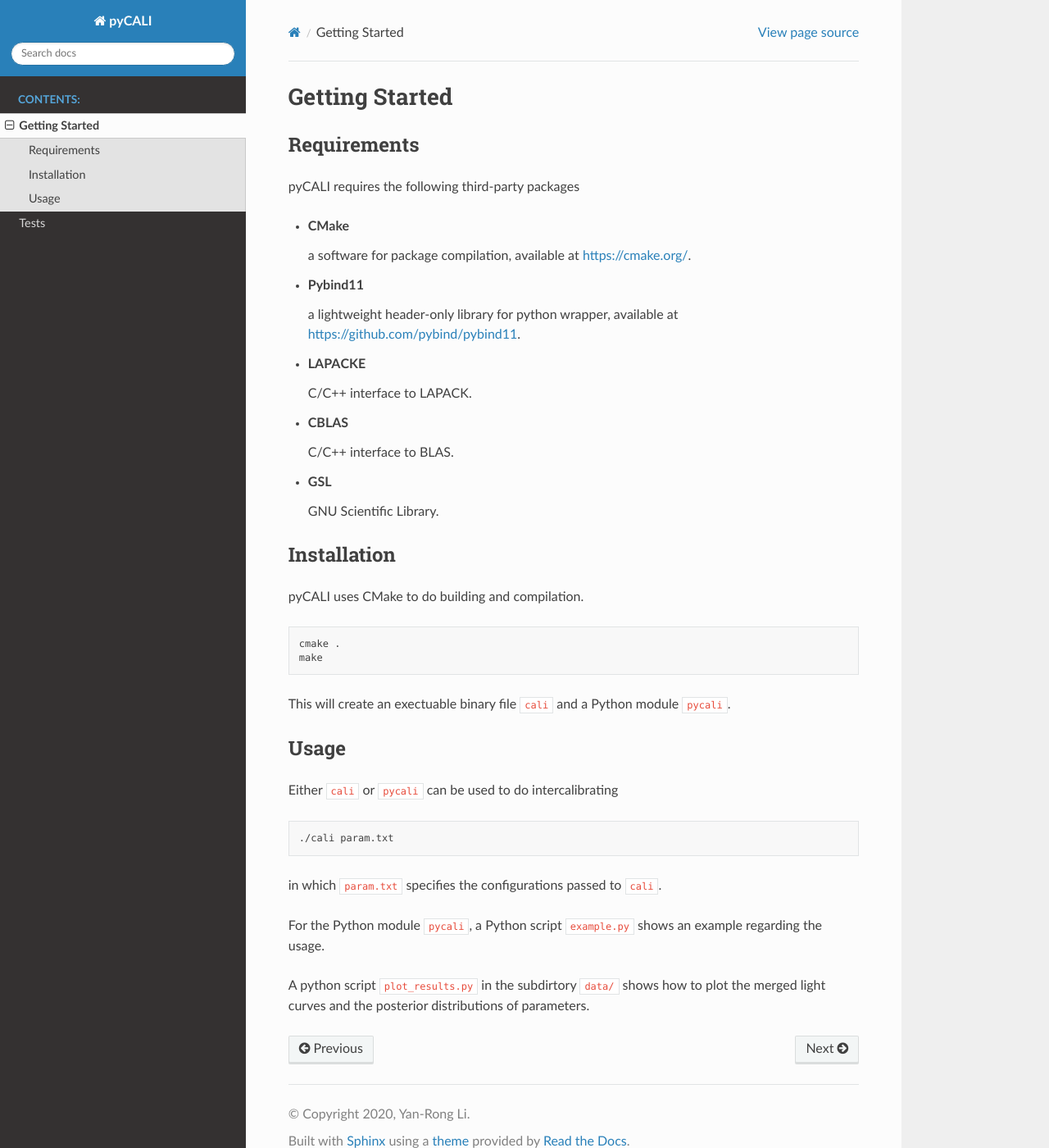
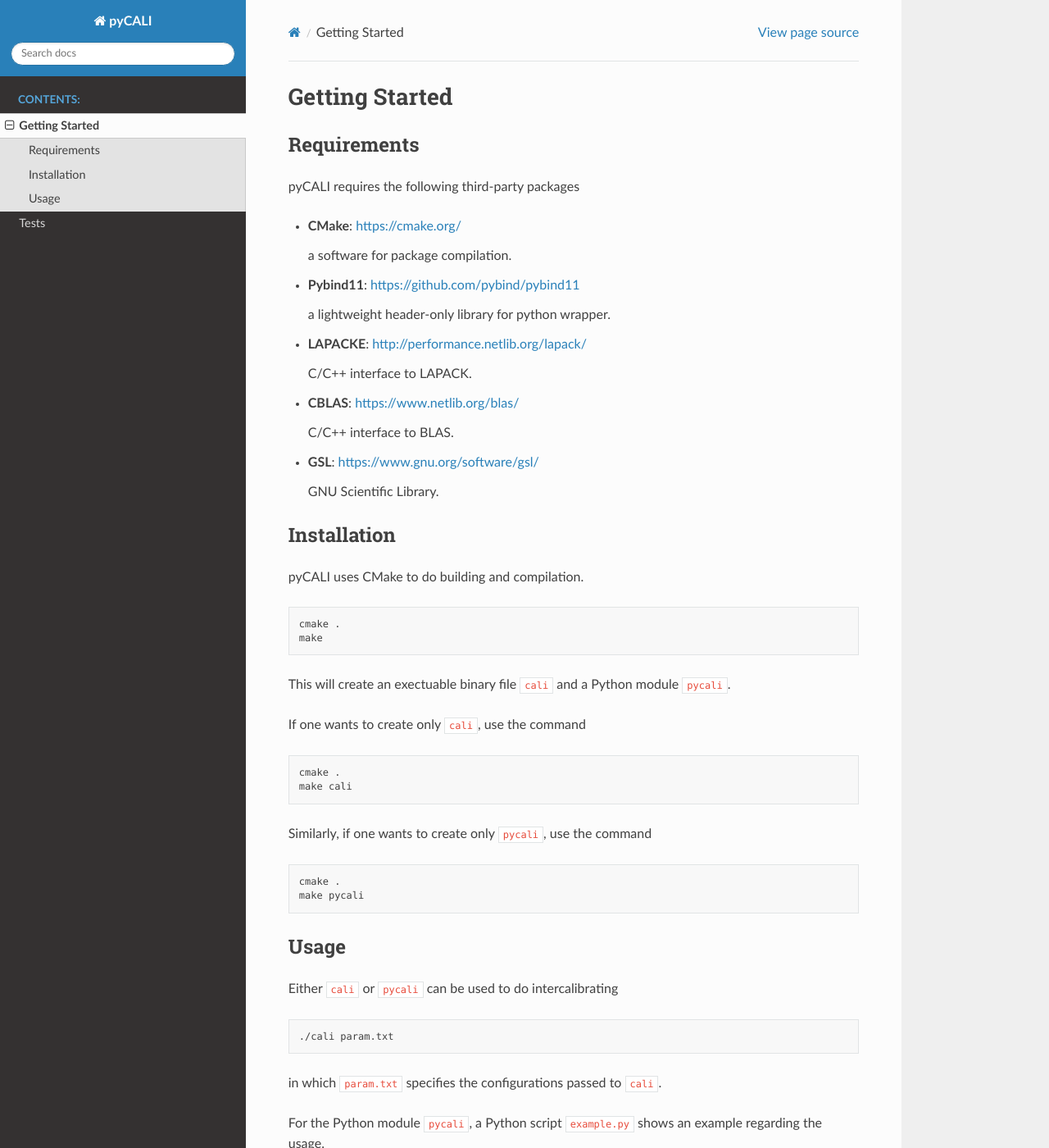
Before and after one commit to LiyrAstroph/PyCALI, a Sphinx documentation site: the page built from docs/getting_started.rst, in a window 1280 px wide and 1400 px high. Shown: the whole window at 82% size. Built offline with Sphinx 7.4.7 and the Read the Docs theme 2.0.0, drawn with Linux system fonts in a browser that asks for light colours.

Commit message:
update docs.

```diff
--- a/docs/getting_started.rst
+++ b/docs/getting_started.rst
@@ -10,27 +10,27 @@
 ============
 pyCALI requires the following third-party packages
 
-* **CMake**
+* **CMake**: https://cmake.org/
 
-  a software for package compilation, available at https://cmake.org/.
+  a software for package compilation.
 
 
-* **Pybind11**
+* **Pybind11**: https://github.com/pybind/pybind11
 
-  a lightweight header-only library for python wrapper, available at https://github.com/pybind/pybind11.
+  a lightweight header-only library for python wrapper.
 
 
-* **LAPACKE**
+* **LAPACKE**: http://performance.netlib.org/lapack/
 
   C/C++ interface to LAPACK.
 
 
-* **CBLAS**
+* **CBLAS**: https://www.netlib.org/blas/
 
   C/C++ interface to BLAS.
 
 
-* **GSL**
+* **GSL**: https://www.gnu.org/software/gsl/
 
   GNU Scientific Library.
 
@@ -45,6 +45,21 @@
   make
 
 This will create an exectuable binary file ``cali`` and a Python module ``pycali``.
+
+If one wants to create only ``cali``, use the command
+
+.. code-block:: bash
+
+  cmake .
+  make cali
+
+Similarly, if one wants to create only ``pycali``, use the command
+
+.. code-block:: bash
+
+  cmake .
+  make pycali
+
 
 Usage
 =====
```
